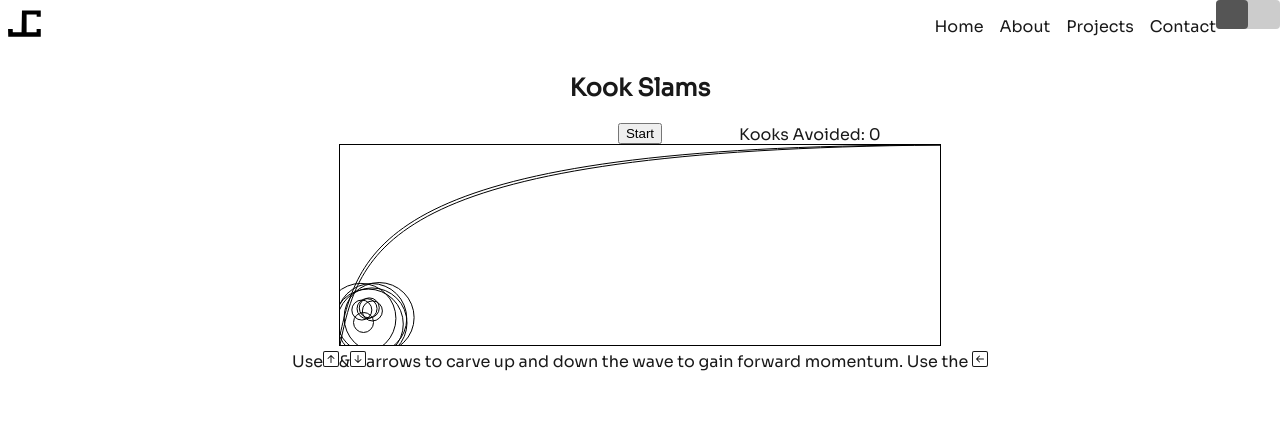
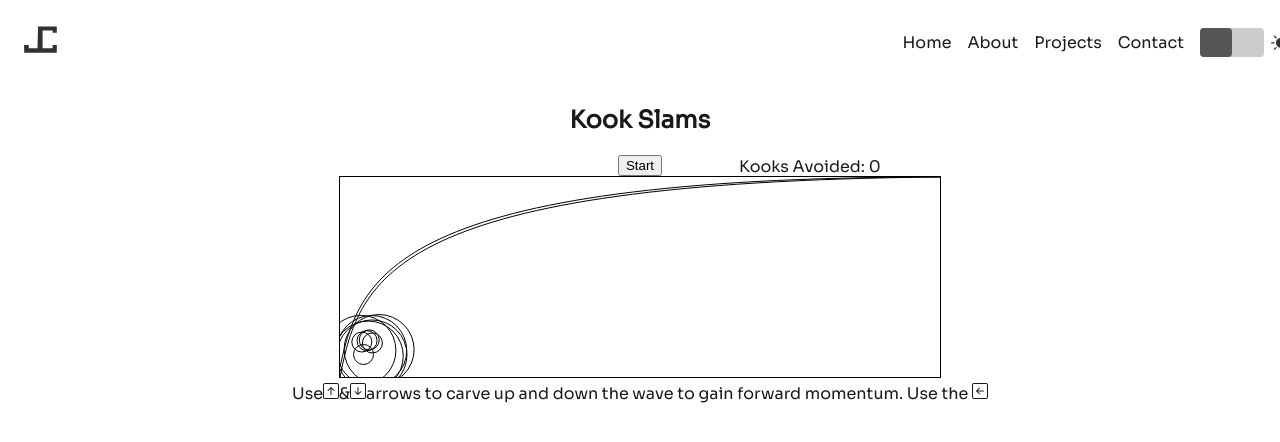
Before and after one commit to joecaro/portfolio, a Next.js app: page /game in a window 1280 px wide. Shown: the top 442 px of the page. Built offline with nearby package versions, Linux system fonts and the light colour scheme.

Commit message:
Home desktop styles

```diff
--- a/components/Header.js
+++ b/components/Header.js
@@ -16,7 +16,7 @@ export default function Header() {
             <path
               xmlns="http://www.w3.org/2000/svg"
               d="M208.778 43.602L112.499 43.602L110.394 155.193L65.5138 155.193L65.2463 138.046L41.222 138.046L42.2588 177.851L208.778 177.851L208.778 138.046L187.42 138.046L187.42 155.193L136.119 155.193L136.119 64.2487L187.764 64.2487L187.764 75.8804L208.778 75.8804L208.778 43.602Z"
-              fill="currentfill"
+              fill="currentColor"
               fillRule="evenodd"
               opacity="1"
               stroke="none"
@@ -31,8 +31,14 @@ export default function Header() {
 }
 
 const HeaderStyles = styled.header`
+max-width: var(--maxWidth);
+margin: auto;
+padding: 1rem;
+
+
   svg {
     margin: auto 0;
+    color: var(--logo);
   }
 
   a {
--- a/components/Nav.js
+++ b/components/Nav.js
@@ -32,6 +32,8 @@ display: none;
 
 @media(min-width: 768px) {
   display: flex;
+  align-items: center;
+  gap: 1rem;
 }
 
 ul {
--- a/components/Technologies.js
+++ b/components/Technologies.js
@@ -37,16 +37,8 @@ const Styles = styled.div`
     padding: 0.5rem;
     margin: 0;
 
-    border-bottom: 3px solid
-      ${(props) =>
-        props.lightTheme
-          ? props.theme.light.secondary
-          : props.theme.dark.secondary};
-    border-right: 3px solid
-      ${(props) =>
-        props.lightTheme
-          ? props.theme.light.secondary
-          : props.theme.dark.secondary};
+    border-bottom: 3px solid black;
+    border-right: 3px solid black;
     border-radius: 0.25rem;
   }
 `;
--- a/components/styles/MaxWidthContainer.js
+++ b/components/styles/MaxWidthContainer.js
@@ -2,9 +2,11 @@ import styled, { css, keyframes } from "styled-components";
 
 export const MaxWidthContainer = styled.div`
   width: 100%;
-  max-width: ${(props) => props.theme.maxWidth};
+  max-width: var(--maxWidth);
   margin: auto;
 
   display: flex;
   justify-content: space-between;
 `;
+
+export default MaxWidthContainer;
--- a/styles/globals.css
+++ b/styles/globals.css
@@ -1,8 +1,7 @@
-@import url('https://fonts.googleapis.com/css2?family=Sora&display=swap');
+@import url("https://fonts.googleapis.com/css2?family=Sora&display=swap");
 
 :root {
   color-scheme: light dark;
-
 
   --gray100: #191919;
     --gray200: #313131;
@@ -13,8 +12,6 @@
     --gray700: #aeaeae;
     --gray800: #cacaca;
     --gray900: #e6e6e6;
-
-
   --blue100: #000a1a;
     --blue200: #002d78;
     --blue300: #0252d5;
@@ -22,8 +19,6 @@
     --blue500: #73a7fe;
     --blue600: #abcbff;
     --blue700: #e5efff;
-
-
   --green100: #041509;
     --green200: #104a20;
     --green300: #207b38;
@@ -31,8 +26,6 @@
     --green500: #5fd57f;
     --green600: #a2eab6;
     --green700: #eafbee;
-
-
   --purple100: #1a072c;
     --purple200: #2b0d48;
     --purple300: #3d1761;
@@ -47,8 +40,6 @@
     --danger500: #f66d62;
     --danger600: #fe9c94;
     --danger700: #ffd0cc;
-
-
   --warning100: #1a1300;
     --warning200: #664c00;
     --warning300: #b38500;
@@ -56,18 +47,21 @@
     --warning500: #ffd14d;
     --warning600: #ffe599;
     --warning700: #fff8e5;
-    --radiusSm: .25rem;
-      --radiusMd: .5rem;
-      --radiusLg: .75rem;
+  --radiusSm: 0.25rem;
+    --radiusMd: 0.5rem;
+    --radiusLg: 0.75rem;
     --regular: 400;
   --semi-bold: 600;
 
   --side-padding: 1rem;
+  --maxWidth: 1300px;
+    --breakpoint: 500px;
 }
 
 @media (prefers-color-scheme: light) {
   body {
     color: var(--gray100);
+    --logo: #313131;
   }
 }
 
@@ -75,14 +69,16 @@
   body {
     background-color: var(--gray100);
     color: var(--gray900);
+    --logo: #aeaeae;
   }
 }
 html,
 body {
   padding: 0;
   margin: 0;
-  font-family: 'Sora', sans-serif, -apple-system, BlinkMacSystemFont, Segoe UI, Roboto, Oxygen,
-    Ubuntu, Cantarell, Fira Sans, Droid Sans, Helvetica Neue, sans-serif;
+  font-family: "Sora", sans-serif, -apple-system, BlinkMacSystemFont, Segoe UI,
+      Roboto, Oxygen, Ubuntu, Cantarell, Fira Sans, Droid Sans, Helvetica Neue,
+      sans-serif;
   overflow-x: hidden;
 }
 
```
Also changed, not shown: components/ButtonLink.js (+18 -7 lines), components/Hero.js (+17 -2 lines), components/ProjectsList.js (+14 -3 lines). Lines whose indentation alone changed are shown as unchanged.
